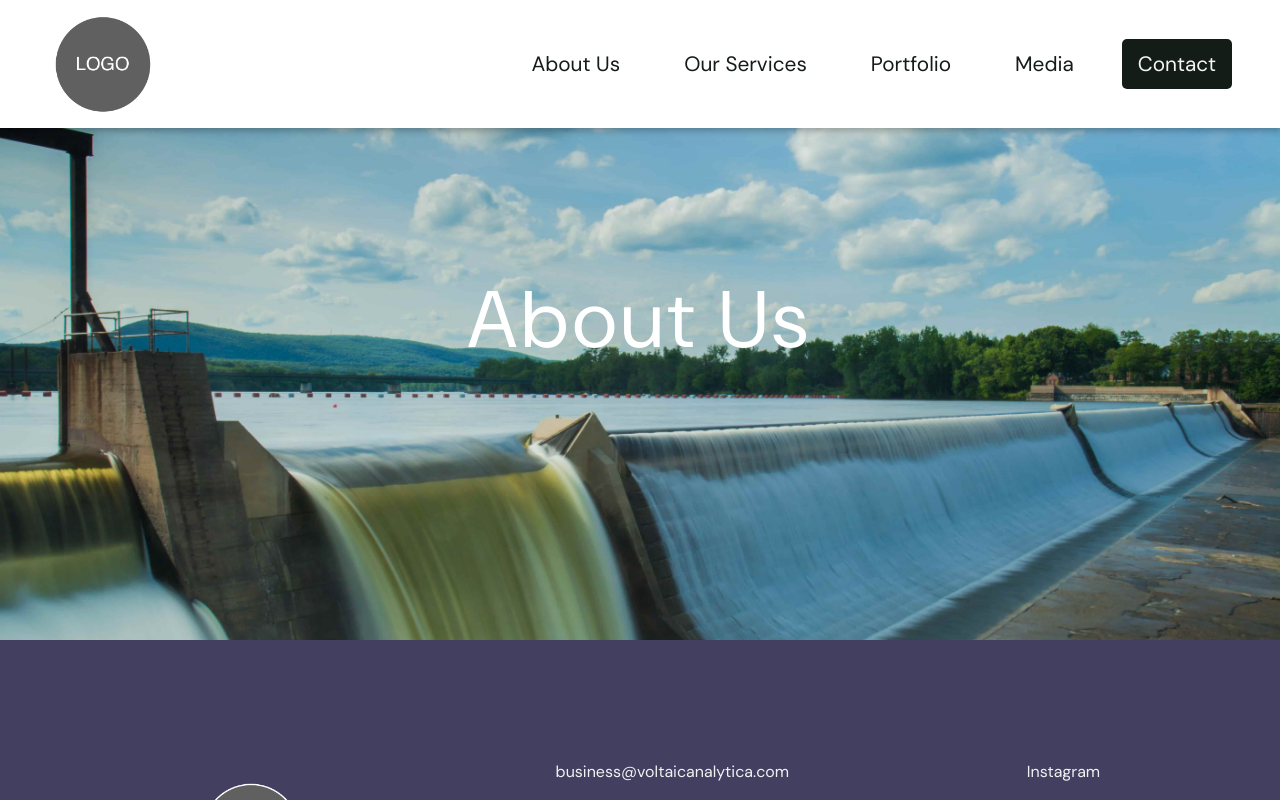
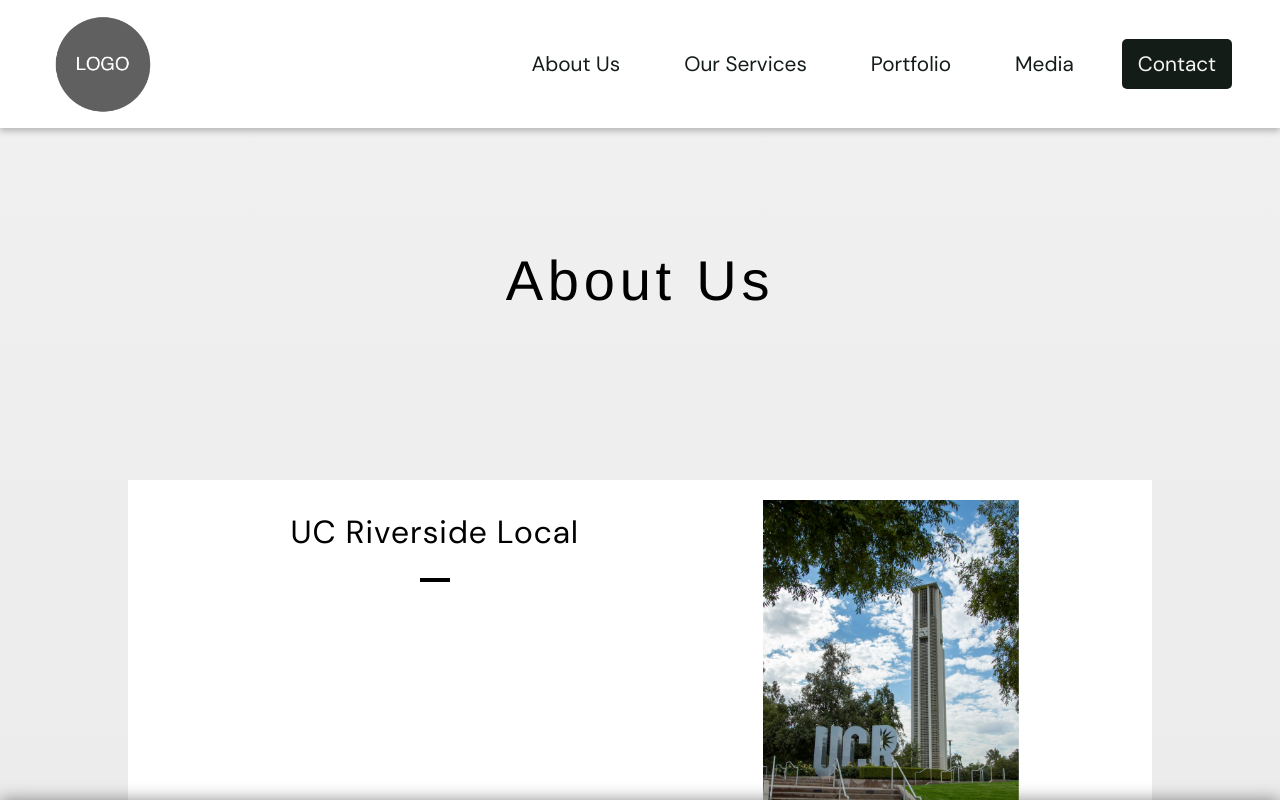
Before and after one commit to wangaj4/voltaic, a React (Create React App) app: page / in a window 1280 px wide. Both pictures are taken after a click on the element "About Us". Shown: the top 800 px of the page. Built offline with nearby package versions, Linux system fonts and the light colour scheme.

Commit message:
last commit for new setup

```diff
--- a/src/About.css
+++ b/src/About.css
@@ -2,18 +2,25 @@
 
 .titleBanner2{
     width:100%;
-    height: var(--titleBannerHeight);
-    background: url("./img/temporarytitle.jpg");
-    background-size: cover;
-    background-attachment: fixed;
+    height: 30rem;
     display: inline-flex;
     align-items: center;
     justify-content: center;
 }
 
 .bannerTitle{
-    font-size:5rem;
-    color:white;
-    font-family: var(--main-font);
+    margin-top:5rem;
+    font-size:3.5rem;
+    color:black;
+    font-family: Helvetica, "Times New Roman", sans-serif;
     letter-spacing: 0.3rem;
 }
+
+.aboutBanner{
+    background: white;
+    width:80%;
+    margin-inline:10%;
+    min-height:20rem;
+    text-align: center;
+    display: flex;
+}
--- a/src/About.js
+++ b/src/About.js
@@ -23,6 +23,17 @@
                     About Us
                 </div>
             </div>
+
+            <div className={"aboutBanner"}>
+                <div className={"sixty"}>
+                    <div className={"centerHeader"}>UC Riverside Local</div>
+                    <div className={"separateBar"}/>
+
+                </div>
+                <div className={"forty"}>
+                    <div className={"teamImage"}/>
+                </div>
+            </div>
         </div>
 
     );
```
